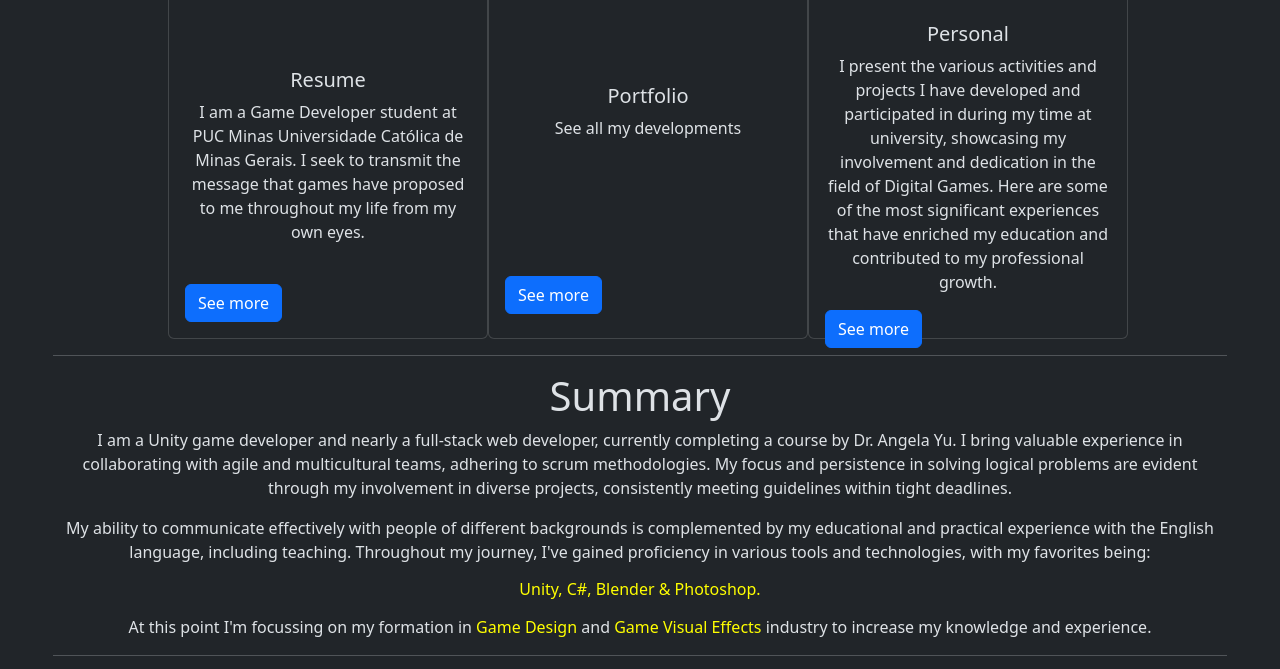
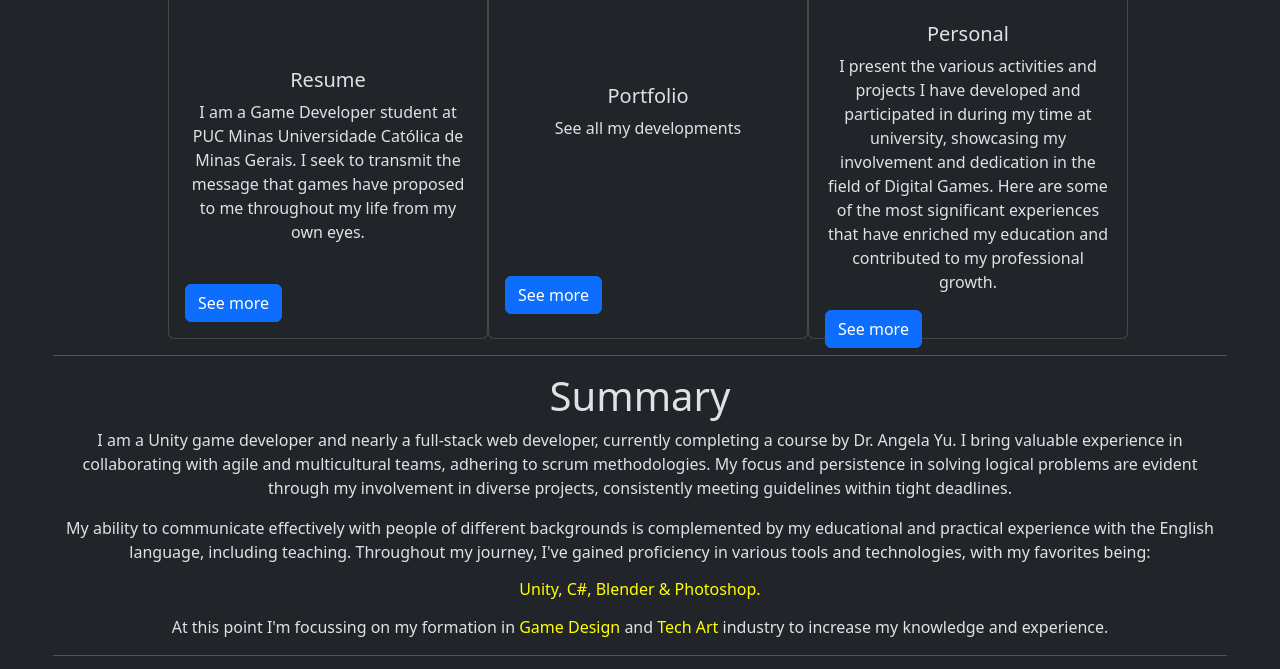
Before and after one commit to phelipebatalha/DevPhantom, a plain HTML site: page index.html in a window 1280 px wide. Shown: the part 2583-3252 px from the top of the page. Drawn offline with nearby package versions, Linux system fonts and the light colour scheme.

Commit message:
Atualização de foco

```diff
--- a/index.html
+++ b/index.html
@@ -536,7 +536,7 @@
       </p>
 
     <p class="text-center">
-      At this point I'm focussing on my formation in <span style="color: yellow;">Game Design</span> and <span style="color: yellow;">Game Visual Effects</span> industry to increase my knowledge and experience.
+      At this point I'm focussing on my formation in <span style="color: yellow;">Game Design</span> and <span style="color: yellow;">Tech Art</span> industry to increase my knowledge and experience.
     </p>
     <hr>
     </div>
```
